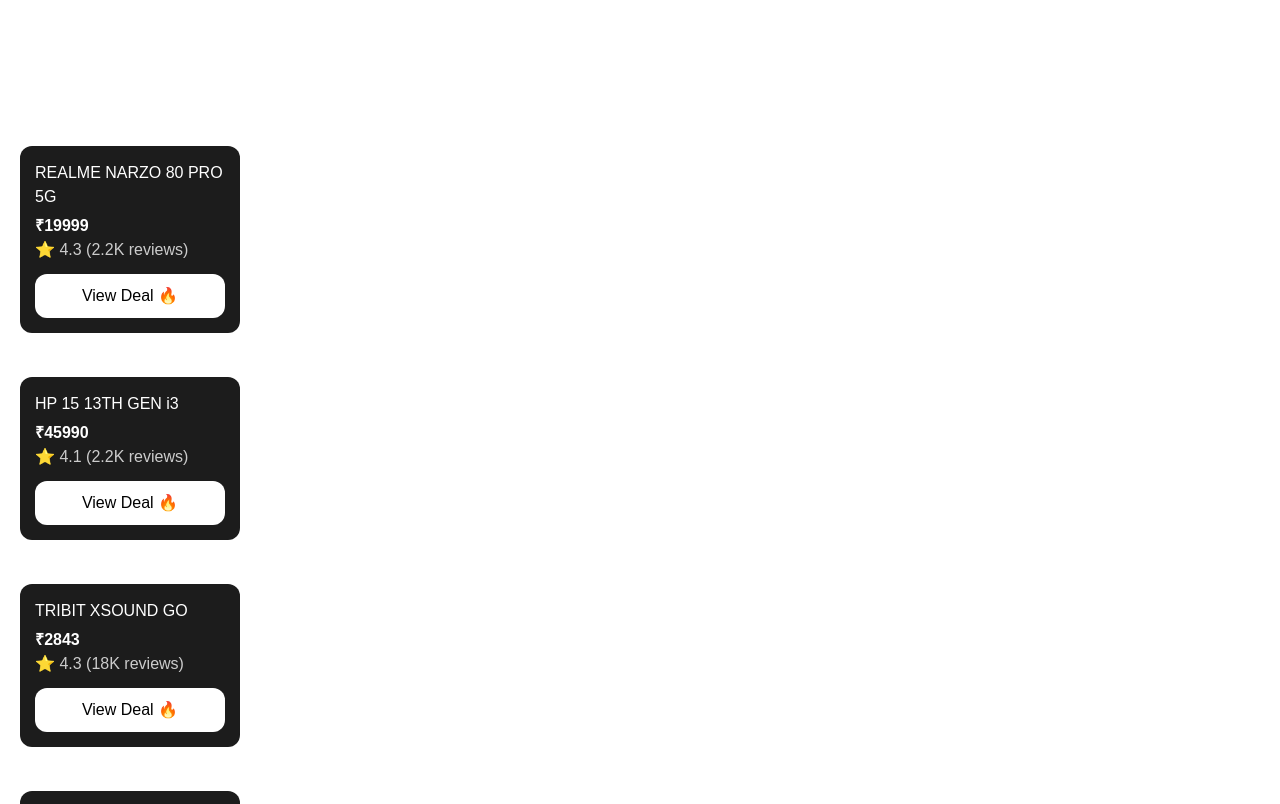
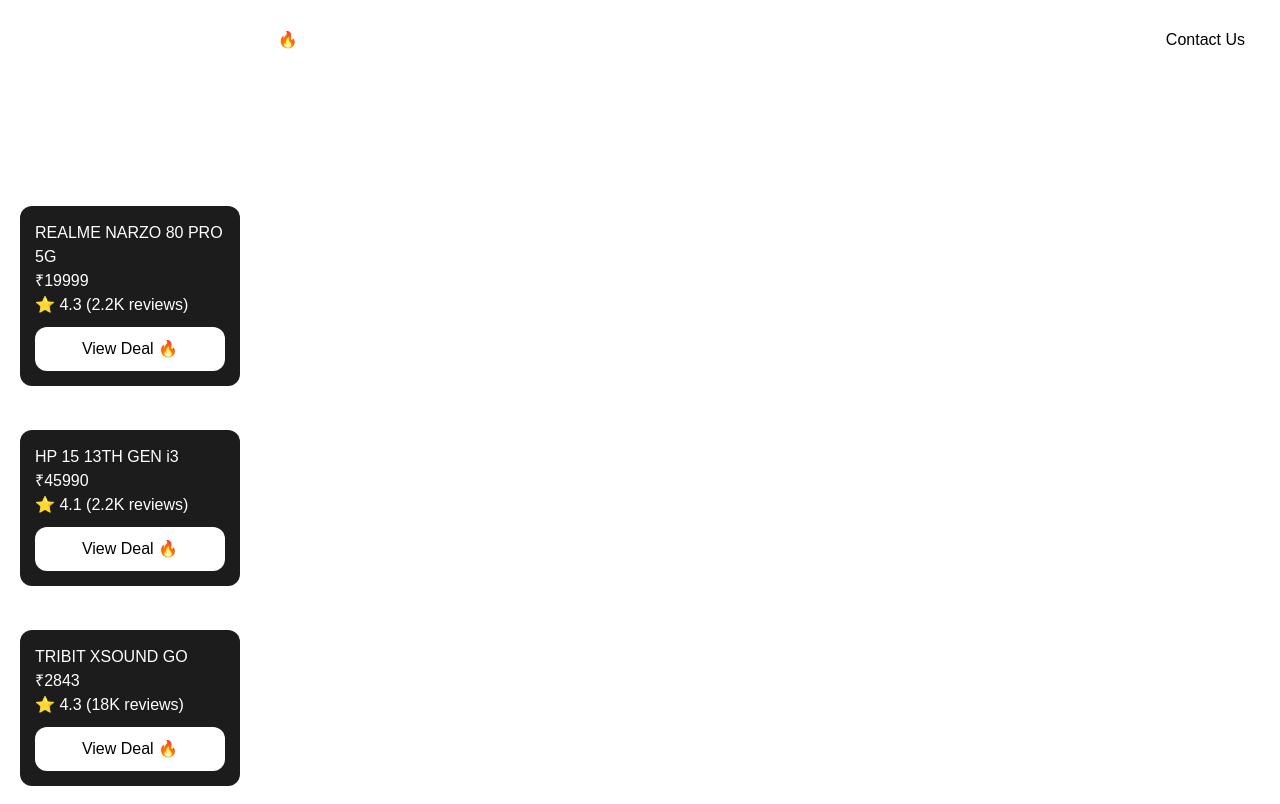
Before and after one commit to themk1762010-alt/treazure, a Next.js app: page / in a window 1280 px wide. Shown: the top 804 px of the page. Built offline with nearby package versions, Linux system fonts and the light colour scheme.

Commit message:
navbar + search + UI fix

```diff
--- a/app/page.tsx
+++ b/app/page.tsx
@@ -1,7 +1,9 @@
 "use client";
-import React from "react";
+import React, { useState } from "react";
 
 export default function Home() {
+  const [search, setSearch] = useState("");
+
   const categories = [
     {
       name: "TECH",
@@ -121,14 +123,75 @@
     },
   ];
 
+  // FILTER
+  const filteredCategories = categories.map((cat) => ({
+    ...cat,
+    sub: cat.sub.map((sub) => ({
+      ...sub,
+      items: sub.items.filter((item) =>
+        item.name.toLowerCase().includes(search.toLowerCase())
+      ),
+    })),
+  }));
+
   return (
     <div style={{ padding: "20px", color: "white" }}>
+
+      {/* 🔥 NAVBAR */}
+      <div
+        style={{
+          display: "flex",
+          justifyContent: "space-between",
+          alignItems: "center",
+          marginBottom: "20px",
+        }}
+      >
+        {/* LEFT */}
+        <div style={{ display: "flex", gap: "20px", fontWeight: "bold" }}>
+          <span>TECH</span>
+          <span>LIFESTYLE</span>
+          <span>TRENDING 🔥</span>
+        </div>
+
+        {/* CENTER */}
+        <input
+          type="text"
+          placeholder="Search products..."
+          value={search}
+          onChange={(e) => setSearch(e.target.value)}
+          style={{
+            padding: "8px",
+            borderRadius: "10px",
+            border: "none",
+            width: "250px",
+          }}
+        />
+
+        {/* RIGHT */}
+        <div>
+          <button
+            style={{
+              padding: "8px 15px",
+              borderRadius: "10px",
+              border: "none",
+              background: "white",
+              color: "black",
+              cursor: "pointer",
+            }}
+          >
+            Contact Us
+          </button>
+        </div>
+      </div>
+
+      {/* TITLE */}
       <h1 style={{ textAlign: "center" }}>TREAZURE</h1>
       <p style={{ textAlign: "center" }}>
         Smart deals. Zero waste. Only the best picks.
       </p>
 
-      {categories.map((cat, i) => (
+      {/* PRODUCTS */}
+      {filteredCategories.map((cat, i) => (
         <div key={i} style={{ marginTop: "30px" }}>
           <h2>{cat.name}</h2>
 
@@ -136,13 +199,7 @@
             <div key={j} style={{ marginBottom: "20px" }}>
               <h3 style={{ opacity: 0.7 }}>{sub.name}</h3>
 
-              <div
-                style={{
-                  display: "flex",
-                  gap: "15px",
-                  flexWrap: "wrap",
-                }}
-              >
+              <div style={{ display: "flex", gap: "15px", flexWrap: "wrap" }}>
                 {sub.items.map((p, k) => (
                   <div
                     key={k}
@@ -153,14 +210,14 @@
                       width: "220px",
                     }}
                   >
-                    <h4 style={{ marginBottom: "5px" }}>{p.name}</h4>
-                    <p style={{ fontWeight: "bold" }}>{p.price}</p>
-                    <p style={{ color: "#ccc" }}>{p.rating}</p>
+                    <h4>{p.name}</h4>
+                    <p>{p.price}</p>
+                    <p>{p.rating}</p>
 
                     <a href={p.link} target="_blank">
                       <button
                         style={{
-                          marginTop: "12px",
+                          marginTop: "10px",
                           width: "100%",
                           backgroundColor: "white",
                           color: "black",
@@ -168,7 +225,6 @@
                           borderRadius: "12px",
                           border: "none",
                           cursor: "pointer",
-                          fontWeight: "500",
                         }}
                       >
                         View Deal 🔥
```
